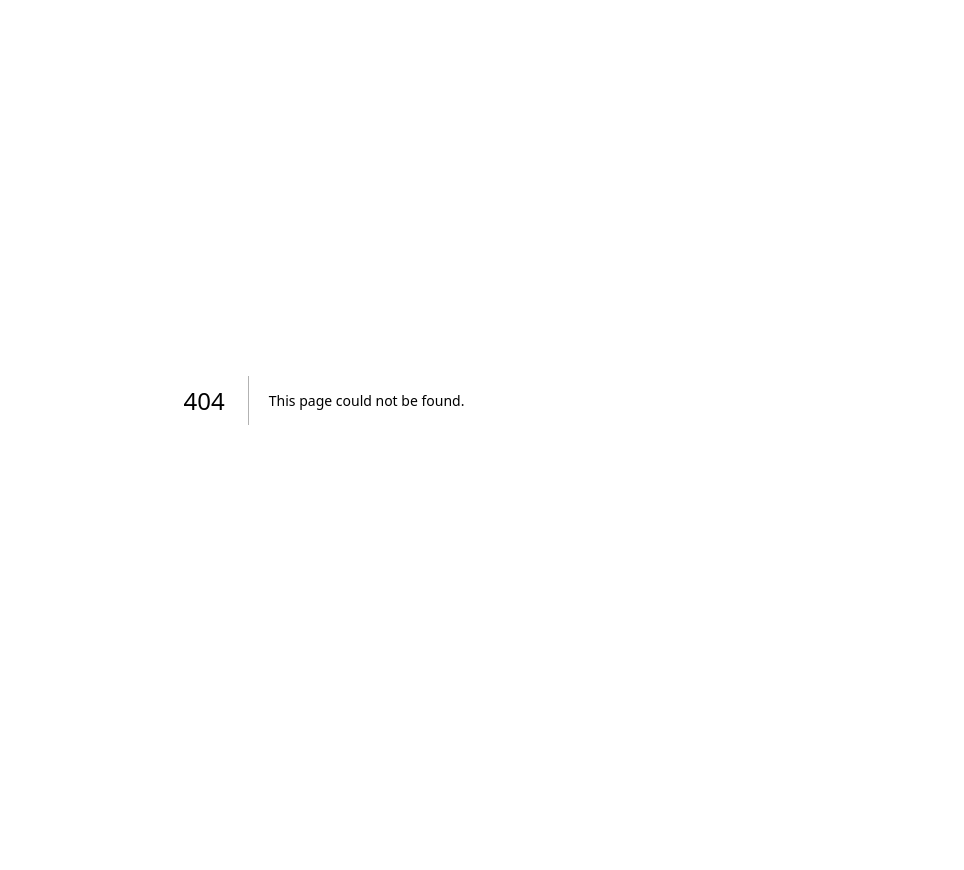
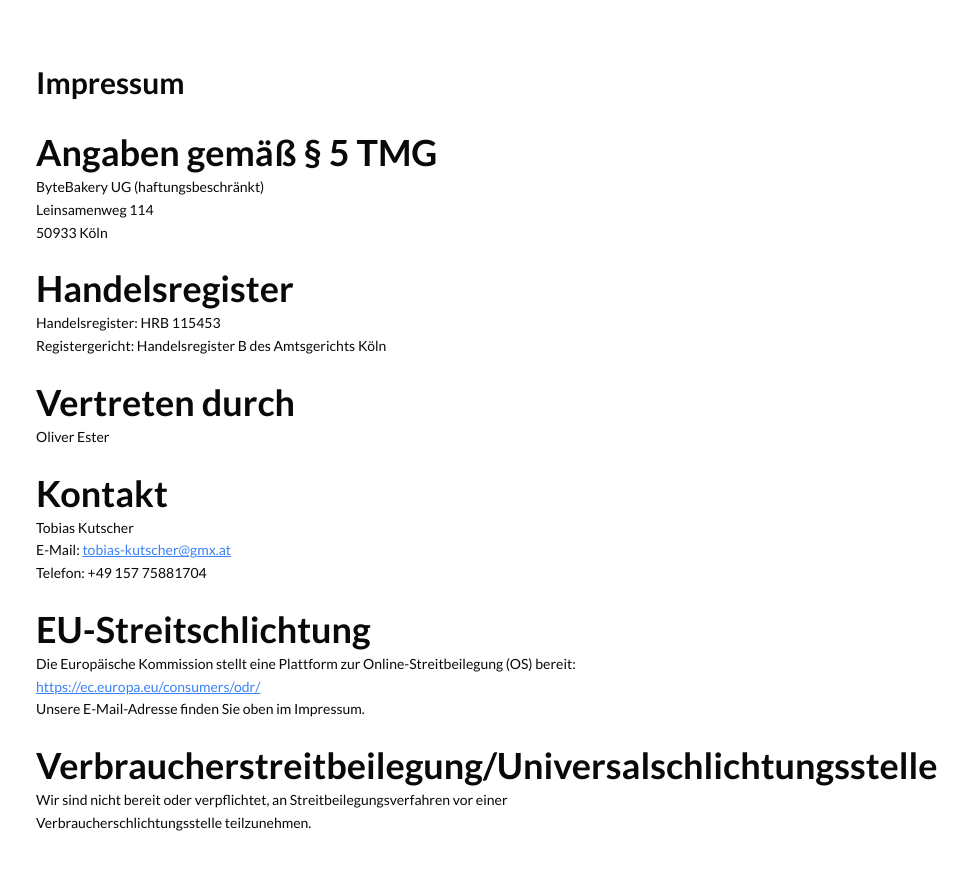
Before and after one commit to TobiasKutscher/cv, a Next.js app: page /impressum in a window 1280 px wide. Before the commit this address had no page. Shown: the top 870 px of the page, without its empty margins (316-1280 px from the left). Before the commit the page ends 800 px from the top, so only its background shows below. Built offline with nearby package versions, Linux system fonts and the light colour scheme.

Commit message:
add impressum

```diff
--- /dev/null
+++ b/src/app/impressum/page.js
@@ -0,0 +1,65 @@
+export const metadata = {
+  title: 'Impressum - ByteBakery UG (haftungsbeschränkt)',
+  description: 'Impressum von ByteBakery UG (haftungsbeschränkt)',
+}
+
+export default function ImpressumPage() {
+  return (
+    <main className="min-h-screen px-6 py-16 md:px-12 lg:px-24 max-w-3xl mx-auto">
+      <h1 className="text-3xl font-bold mb-8">Impressum</h1>
+
+      <section className="space-y-6 text-sm leading-relaxed">
+        <div>
+          <h2 className="font-semibold mb-1">Angaben gemäß § 5 TMG</h2>
+          <p>ByteBakery UG (haftungsbeschränkt)</p>
+          <p>Leinsamenweg 114</p>
+          <p>50933 Köln</p>
+        </div>
+
+        <div>
+          <h2 className="font-semibold mb-1">Handelsregister</h2>
+          <p>Handelsregister: HRB 115453</p>
+          <p>Registergericht: Handelsregister B des Amtsgerichts Köln</p>
+        </div>
+
+        <div>
+          <h2 className="font-semibold mb-1">Vertreten durch</h2>
+          <p>Oliver Ester</p>
+        </div>
+
+        <div>
+          <h2 className="font-semibold mb-1">Kontakt</h2>
+          <p>Tobias Kutscher</p>
+          <p>
+            E-Mail: <a href="mailto:tobias-kutscher@gmx.at" className="underline">tobias-kutscher@gmx.at</a>
+          </p>
+          <p>Telefon: +49 157 75881704</p>
+        </div>
+
+        <div>
+          <h2 className="font-semibold mb-1">EU-Streitschlichtung</h2>
+          <p>
+            Die Europäische Kommission stellt eine Plattform zur Online-Streitbeilegung (OS) bereit:{' '}
+            <a
+              href="https://ec.europa.eu/consumers/odr/"
+              rel="noopener noreferrer"
+              target="_blank"
+              className="underline"
+            >
+              https://ec.europa.eu/consumers/odr/
+            </a>
+          </p>
+          <p>Unsere E-Mail-Adresse finden Sie oben im Impressum.</p>
+        </div>
+
+        <div>
+          <h2 className="font-semibold mb-1">Verbraucherstreitbeilegung/Universalschlichtungsstelle</h2>
+          <p>
+            Wir sind nicht bereit oder verpflichtet, an Streitbeilegungsverfahren vor einer
+            Verbraucherschlichtungsstelle teilzunehmen.
+          </p>
+        </div>
+      </section>
+    </main>
+  )
+}
```
